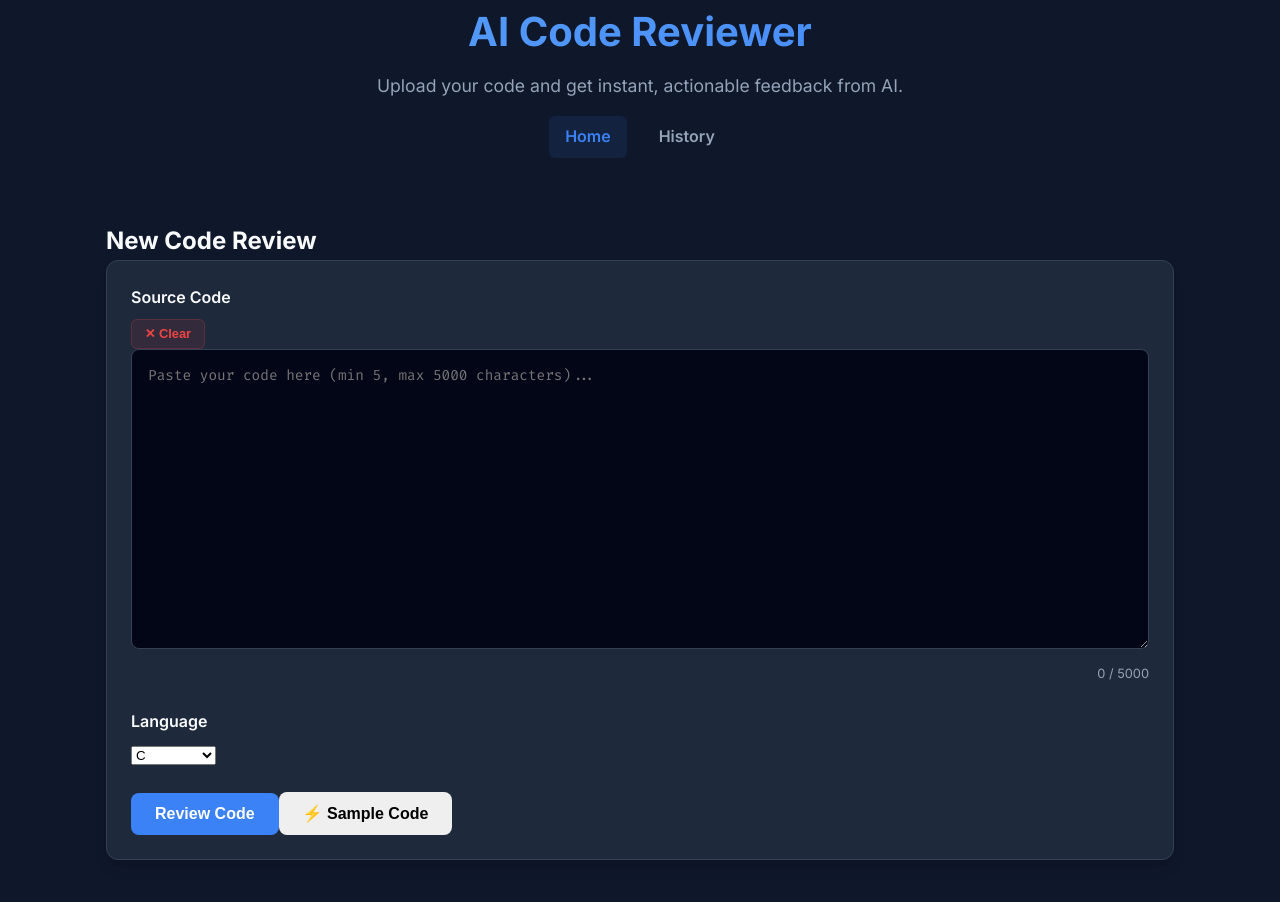
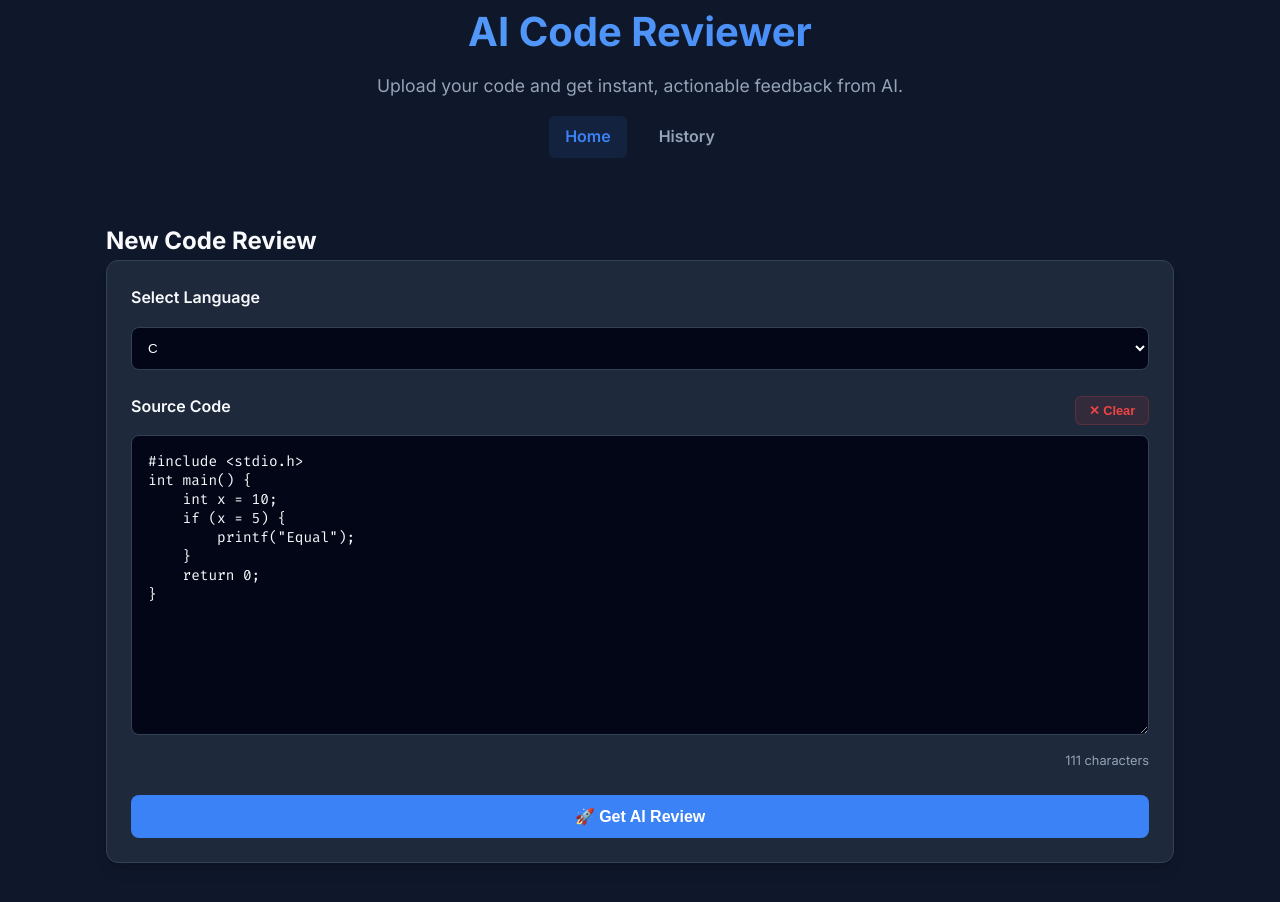
Before and after one commit to Sarvan-12/ai-code-review-tool, a React app in the folder frontend/: page / in a window 1280 px wide. Shown: the top 902 px of the page. Built offline with nearby package versions, Linux system fonts and the light colour scheme; the HTML template or start-up script is replaced by a standard one.

Commit message:
final: complete restoration and integration of all teammate work (1, 2, 3, 4)

```diff
--- a/frontend/src/components/CodeInput.jsx
+++ b/frontend/src/components/CodeInput.jsx
@@ -1,83 +1,41 @@
-import { useState } from 'react';
-
+import { useState, useEffect } from 'react';
 
 /**
  * CodeInput component handles the input form for code and language.
- *
- * @param {string} code - The current code string
- * @param {function} setCode - Function to update code
- * @param {string} language - The current language
- * @param {function} setLanguage - Function to update language
- * @param {function} onSubmit - Submit handler
- * @param {boolean} isLoading - Loading state for the submit button
  */
-const SUPPORTED_LANGUAGES = ['C', 'C++', 'Go', 'Java', 'JavaScript', 'Python', 'TypeScript'];
+const SUPPORTED_LANGUAGES = [
+  'Bash', 'C', 'C#', 'C++', 'CSS', 'Dart', 'Docker', 'Go', 'HTML', 'Java',
+  'JavaScript', 'JSON', 'Kotlin', 'Markdown', 'PHP', 'Python', 'R',
+  'Ruby', 'Rust', 'SQL', 'Swift', 'TypeScript', 'XML', 'YAML'
+].sort();
 
 export const LANGUAGE_SAMPLES = {
-  'C': `#include <stdio.h>
-int main() {
-    int x = 10;
-    if (x = 5) {
-        printf("Equal");
-    }
-    return 0;
-}`,
-  'C++': `#include <iostream>
-int main() {
-    int x = 10;
-    if (x = 5) {
-        std::cout << "Equal";
-    }
-    return 0;
-}`,
-  'Go': `package main
-import "fmt"
-func main() {
-    x := 10
-    fmt.Println("Value is", y)
-}`,
-  'Java': `public class Main {
-    public static void main(String[] args) {
-        int[] nums = {1, 2, 3};
-        System.out.println(nums[5]);
-    }
-}`,
-  'JavaScript': `function calculateSum(arr) {
-  let sum = 0;
-  for (let i = 0; i <= arr.length; i++) {
-    sum += arr[i];
-  }
-  return sum;
-}
-console.log(calculateSum([1, 2, 3]));`,
-  'Python': `def find_max(numbers):
-    max_val = 0
-    for n in numbers:
-        if n > max_val:
-            max_val == n
-    return max_val
-
-print(find_max([-1, -2, -3]))`,
-  'TypeScript': `function greet(person: string) {
-  return "Hello, " + persons;
-}
-console.log(greet("User"));`
+  'C': `#include <stdio.h>\nint main() {\n    int x = 10;\n    if (x = 5) {\n        printf("Equal");\n    }\n    return 0;\n}`,
+  'C++': `#include <iostream>\nint main() {\n    int x = 10;\n    if (x = 5) {\n        std::cout << "Equal";\n    }\n    return 0;\n}`,
+  'JavaScript': `function calculateSum(arr) {\n  let sum = 0;\n  for (let i = 0; i <= arr.length; i++) {\n    sum += arr[i];\n  }\n  return sum;\n}\nconsole.log(calculateSum([1, 2, 3]));`,
+  'Python': `def find_max(numbers):\n    max_val = 0\n    for n in numbers:\n        if n > max_val:\n            max_val == n\n    return max_val\n\nprint(find_max([-1, -2, -3]))`,
+  'Java': `public class Main {\n    public static void main(String[] args) {\n        int[] nums = {1, 2, 3};\n        System.out.println(nums[5]);\n    }\n}`,
+  'TypeScript': `function greet(person: string) {\n  return "Hello, " + persons;\n}\nconsole.log(greet("User"));`,
+  'Go': `package main\nimport "fmt"\nfunc main() {\n    x := 10\n    fmt.Println("Value is", y)\n}`
 };
 
 const CodeInput = ({ code, setCode, language, setLanguage, onSubmit, isLoading }) => {
   const [localError, setLocalError] = useState('');
 
+  // Auto-set sample code when language changes and field is empty
+  useEffect(() => {
+    if (!code && LANGUAGE_SAMPLES[language]) {
+      setCode(LANGUAGE_SAMPLES[language]);
+    }
+  }, [language]);
+
   const handleSubmit = (e) => {
     e.preventDefault();
-    const trimmedCode = code.trim();
-    if (!trimmedCode) {
+    if (!code.trim()) {
       setLocalError("Please paste some code before submitting");
       return;
     }
-    if (code.length < 5) {
-      setLocalError("Code is too short to review");
-      return;
-    }
+    setLocalError('');
     onSubmit(e);
   };
 
@@ -85,14 +43,40 @@ const CodeInput = ({ code, setCode, language, setLanguage, onSubmit, isLoading }
     <div className="card">
       <form onSubmit={handleSubmit}>
         <div className="input-group">
-          <div className="input-group-header">
+          <div className="input-group-header" style={{ display: 'flex', justifyContent: 'space-between', alignItems: 'center', marginBottom: '0.5rem' }}>
+            <label htmlFor="language-select">Select Language</label>
+            {localError && <span className="local-error-text">{localError}</span>}
+          </div>
+          <select
+            id="language-select"
+            value={language}
+            onChange={(e) => setLanguage(e.target.value)}
+            disabled={isLoading}
+            style={{
+              width: '100%',
+              padding: '0.75rem',
+              background: '#020617',
+              color: 'white',
+              border: '1px solid var(--border-color)',
+              borderRadius: '8px',
+              outline: 'none',
+              cursor: 'pointer'
+            }}
+          >
+            {SUPPORTED_LANGUAGES.map(lang => (
+              <option key={lang} value={lang}>{lang}</option>
+            ))}
+          </select>
+        </div>
+
+        <div className="input-group">
+          <div className="input-group-header" style={{ display: 'flex', justifyContent: 'space-between', alignItems: 'center', marginBottom: '0.5rem' }}>
             <label htmlFor="code-input">Source Code</label>
             <button
               type="button"
               className="btn-clear-corner"
               onClick={() => setCode('')}
-              disabled={isLoading || code.length === 0}
-              title="Clear code"
+              disabled={isLoading || !code}
             >
               ✕ Clear
             </button>
@@ -102,90 +86,28 @@ const CodeInput = ({ code, setCode, language, setLanguage, onSubmit, isLoading }
             value={code}
             onChange={(e) => {
               setCode(e.target.value);
-              setLocalError('');
+              if (localError) setLocalError('');
             }}
-            placeholder="Paste your code here (min 5, max 5000 characters)..."
-            maxLength={5000}
+            placeholder="Paste your code here..."
+            disabled={isLoading}
           />
-          {localError && (
-            <p className="local-error-text">
-              {localError}
-            </p>
-          )}
-          {code.trim() && code.trim().length < 5 && (
-            <p style={{ color: 'var(--danger)', fontSize: '0.8rem', marginTop: '0.25rem' }}>
-              Code must be at least 5 characters long.
-            </p>
-          )}
-          <p
-            className="char-counter"
-            style={{
-              color:
-                code.length > 4900
-                  ? 'var(--danger)'
-                  : code.length > 4000
-                    ? 'var(--warning)'
-                    : 'var(--text-muted)',
-            }}
-          >
-            {code.length} / 5000
-          </p>
+          <div className="char-counter">
+            {code.length} characters
+          </div>
         </div>
 
-        <div className="input-group">
-          <label htmlFor="language-input">Language</label>
-          <select
-            id="language-input"
-            className="lang-input"
-            value={language}
-            onChange={(e) => setLanguage(e.target.value)}
-            required
-          >
-            {SUPPORTED_LANGUAGES.map((lang) => (
-              <option key={lang} value={lang}>
-                {lang}
-              </option>
-            ))}
-          </select>
-        </div>
-
-        <div className="btn-row">
         <button
           type="submit"
           className="btn btn-primary"
+          style={{ width: '100%' }}
           disabled={isLoading}
         >
           {isLoading ? (
-              <>
-                <span className="spinner"></span> Analyzing...
-              </>
-            ) : 'Review Code'}
+            <><span className="spinner"></span> Analyzing Code...</>
+          ) : (
+            '🚀 Get AI Review'
+          )}
         </button>
-          <button
-            type="button"
-            className="btn btn-sample"
-            onClick={() => {
-              const cycleLanguages = ['C', 'C++', 'Java', 'JavaScript', 'Python'];
-              let nextLang = language;
-
-              // If textarea is empty, load the current language's sample (default to C if not in cycle)
-              if (code === '') {
-                if (!cycleLanguages.includes(language)) nextLang = 'C';
-              } else {
-                const currentIndex = cycleLanguages.indexOf(language);
-                const nextIndex = (currentIndex + 1) % cycleLanguages.length;
-                nextLang = cycleLanguages[nextIndex];
-              }
-
-              setLanguage(nextLang);
-              setCode(LANGUAGE_SAMPLES[nextLang]);
-            }}
-            disabled={isLoading}
-            title="Load a buggy sample for testing"
-          >
-            ⚡ Sample Code
-          </button>
-        </div>
       </form>
     </div>
   );
--- a/frontend/src/components/IssueList.jsx
+++ b/frontend/src/components/IssueList.jsx
@@ -1,39 +1,43 @@
-
-
 /**
  * IssueList component renders a category of issues (bugs, improvements, etc.)
- *
- * @param {string} title - The section title
- * @param {Array} items - List of issue objects { issue, fix }
- * @param {string} type - The type of issue (bug, improvement, performance) for styling
  */
 const IssueList = ({ title, items, type }) => {
   const hasItems = items && items.length > 0;
 
+  const getIcon = () => {
+    switch(type) {
+      case 'bug': return '🐛';
+      case 'performance': return '⚡';
+      case 'improvement': return '✨';
+      case 'issue': return '⚠️';
+      default: return '🔍';
+    }
+  };
+
   return (
     <div className="issue-section">
-      <h3 className="section-title">
-        {type === 'bug' && '🐛'}
-        {type === 'performance' && '⚡'}
-        {type === 'improvement' && '✨'}
-        {type === 'issue' && '⚠️'}
+      <h3 className="issue-title">
+        <span>{getIcon()}</span>
         {title}
       </h3>
+
       {hasItems ? (
-        items.map((item, index) => (
-          <div key={index} className={`issue-item ${type}`}>
-            <p className="issue-desc">{item.issue}</p>
-            <p className="issue-fix">
-              <strong>Suggested Fix:</strong> {item.fix}
-            </p>
-          </div>
-        ))
+        <div className="issue-list">
+          {items.map((item, index) => (
+            <div key={index} className={`issue-card ${type}`}>
+              <div className="issue-text">
+                {item.issue}
+              </div>
+              {item.fix && (
+                <div className="issue-fix">
+                  <strong>Fix:</strong> {item.fix}
+                </div>
+              )}
+            </div>
+          ))}
+        </div>
       ) : (
-        <p className="empty-message">
-          No {title.toLowerCase()} found.
-          ✓ No issues found in this category
-
-        </p>
+        <p className="empty-message">✓ No {title.toLowerCase()} found.</p>
       )}
     </div>
   );
```
Lines whose indentation alone changed are shown as unchanged.
